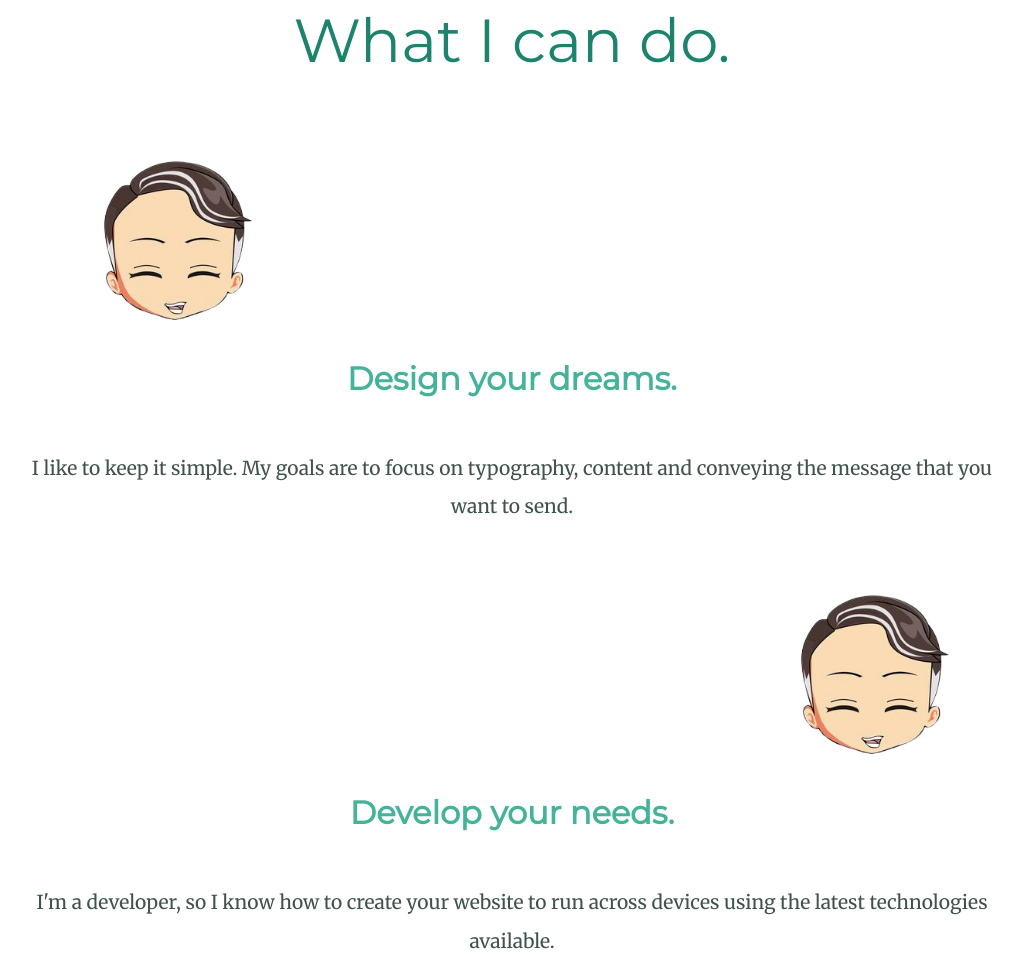
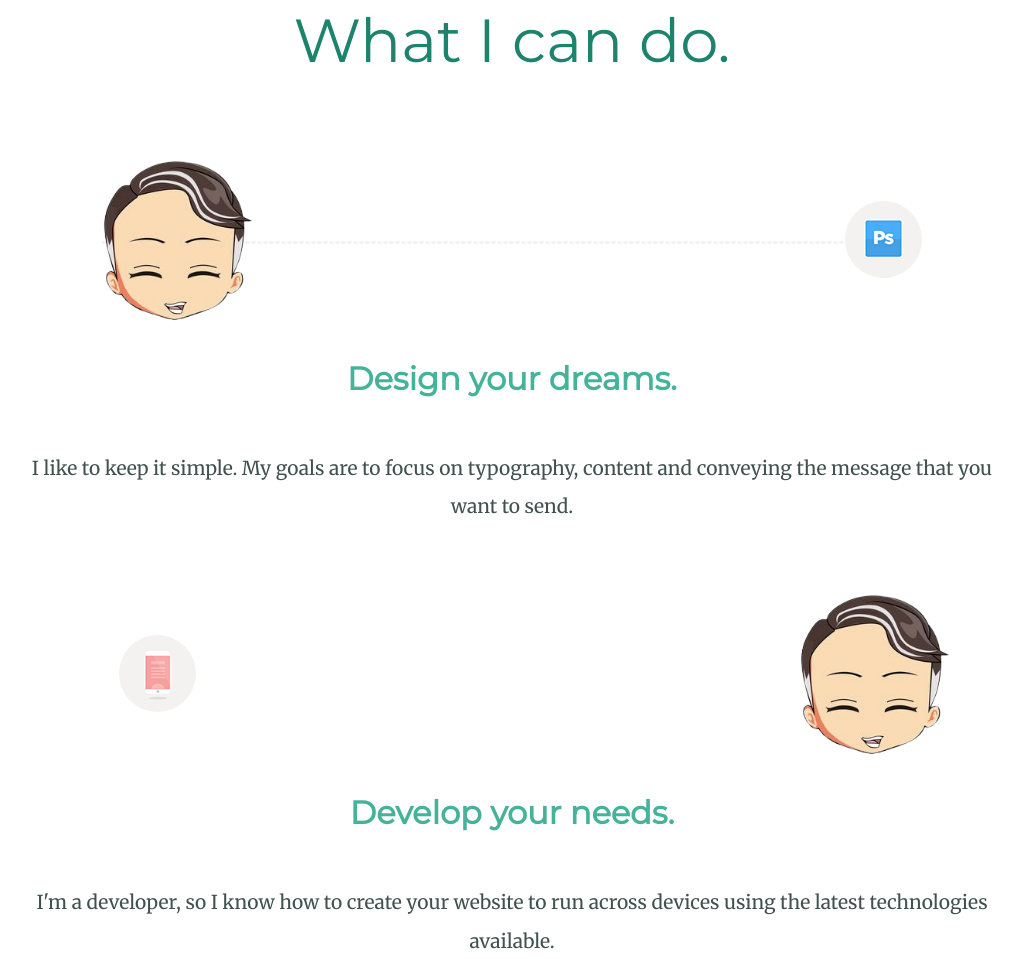
Before and after one commit to dawkey95/Dawid-Keyser-Website, a plain HTML site: page index.html in a window 1280 px wide. Shown: the part 1334-2293 px from the top of the page, without its empty margins (128-1151 px from the left). Drawn offline with Linux system fonts and the light colour scheme.

Commit message:
Link updates

```diff
--- a/css/styles.css
+++ b/css/styles.css
@@ -84,7 +84,7 @@ hr {
     animation-duration: 20s;
     animation-iteration-count: infinite;
     animation-timing-function: cubic-bezier(1,0,0,1);
-    background-image: url(./Pictures/images/design-icons-vert.png);
+    background-image: url(../Pictures/images/design-icons-vert.png);
 }
 
 .dev {
@@ -100,7 +100,7 @@ hr {
     animation-delay: 1.5s;
     animation-iteration-count: infinite;
     animation-timing-function: cubic-bezier(1,0,0,1);
-    background-image: url(./Pictures/images/dev-icons-vert.png);
+    background-image: url(../Pictures/images/dev-icons-vert.png);
 }
 
 .design-info-offset, .dev-info-offset{
@@ -115,7 +115,7 @@ hr {
     margin: 0 auto;
     position: relative;
     align-items: center;
-    background-image: url(./Pictures/images/line-bg.png);
+    background-image: url(../Pictures/images/line-bg.png);
     background-position: center center;
     background-repeat: repeat-x;
 }
```
